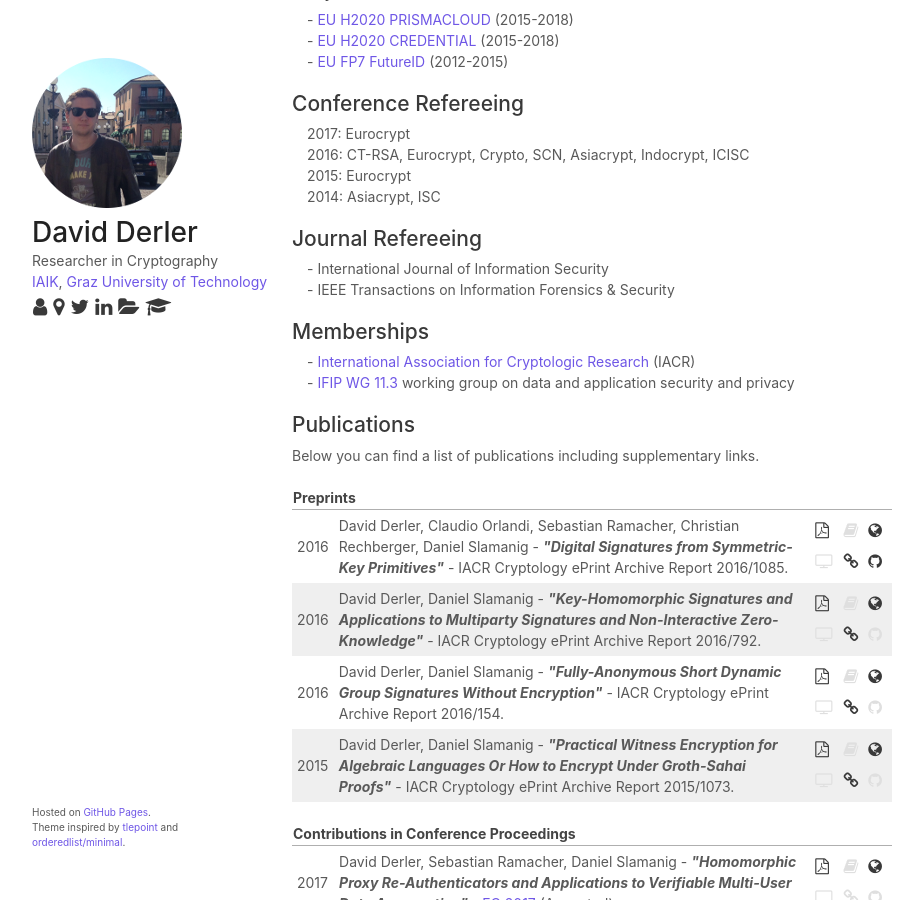
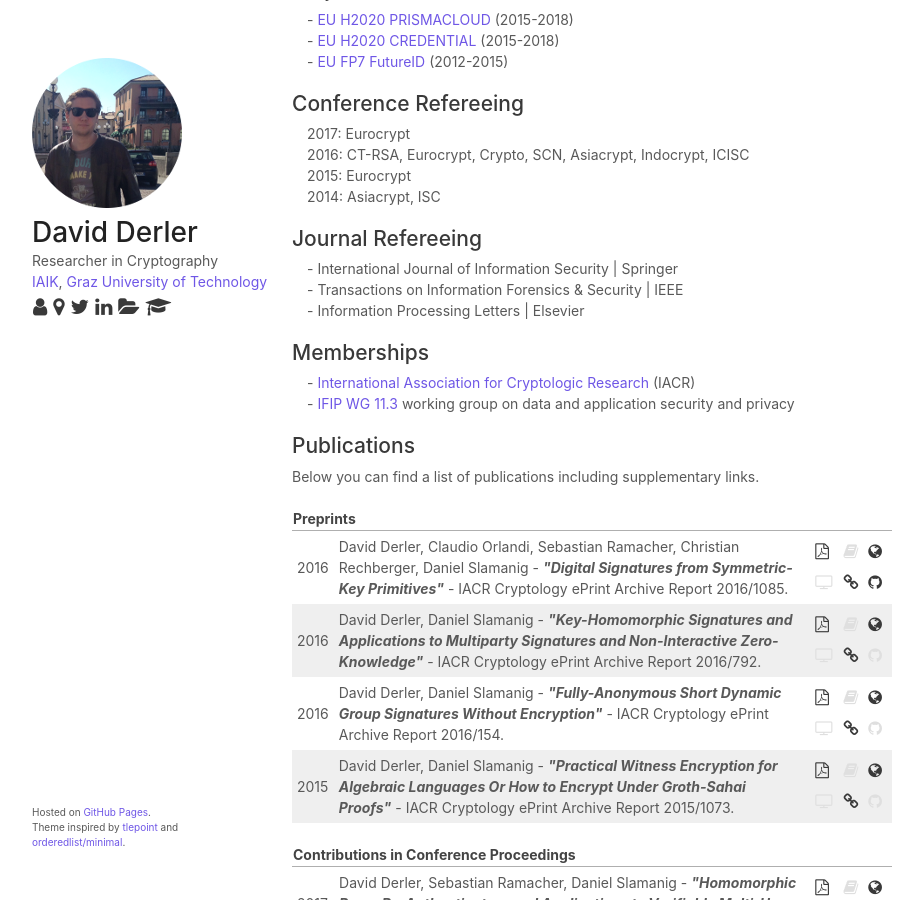
Before and after one commit to derlerd/derlerd.github.io, a Jekyll site: the page built from index.html, in a window 1280 px wide and 900 px high, scrolled down 403 px. Shown: the whole window, without its empty margins (178-1101 px from the left). Built offline with Jekyll 4.4.1, drawn with Linux system fonts in a browser that asks for light colours.

Commit message:
update journal refereeing

```diff
--- a/_includes/bio.html
+++ b/_includes/bio.html
@@ -20,8 +20,9 @@
 
 <h2>Journal Refereeing</h2>
 <ul class="itemprefix">
-  <li>International Journal of Information Security</li>
-  <li>IEEE Transactions on Information Forensics &amp; Security</li>
+  <li>International Journal of Information Security | Springer</li>
+  <li>Transactions on Information Forensics &amp; Security | IEEE</li>
+  <li>Information Processing Letters | Elsevier</li>
 </ul>
 
 
```
